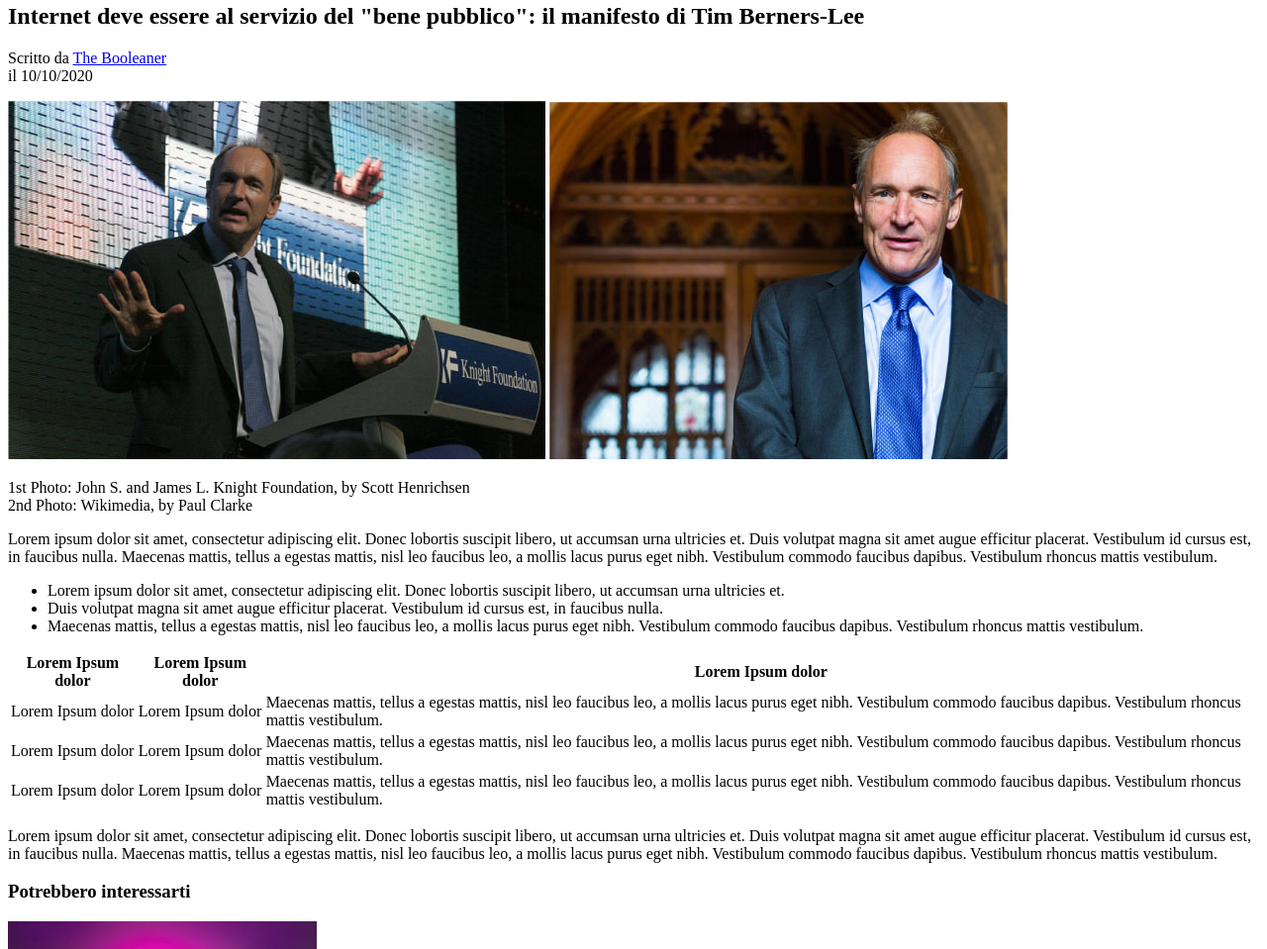
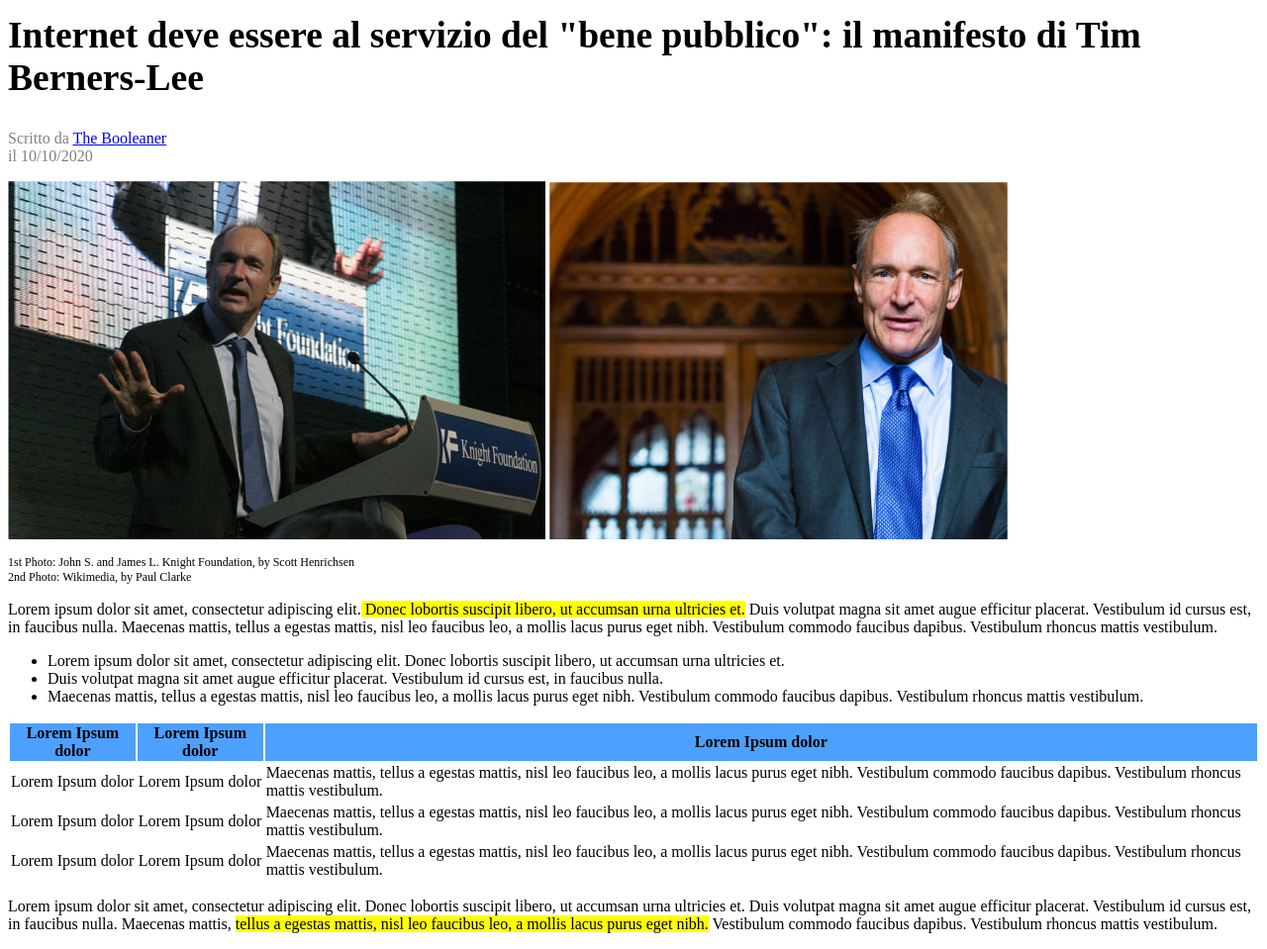
Before and after one commit to MatteD04/html-css-booleaner, a plain HTML site: page index.html in a window 1280 px wide. Shown: the part 350-1309 px from the top of the page at 99% size. Drawn offline with Linux system fonts and the light colour scheme.

Commit message:
feat: add style to the page

```diff
--- a/index.html
+++ b/index.html
@@ -4,6 +4,8 @@
     <meta charset="UTF-8">
     <meta name="viewport" content="width=device-width, initial-scale=1.0">
     <title>The Booleaner</title>
+    <link rel="stylesheet" href="./style.css">
+
 </head>
 <body>
     <!--header-->
@@ -13,30 +15,42 @@
     <!--/header-->
     <main>
         <section>
-            <h1>Internet deve essere al servizio del "bene pubblico": il manifesto di Tim Berners-Lee</h1>
-         <div class="caption">
+              <div class="h1">
+                <h1>Internet deve essere al servizio del "bene pubblico": il manifesto di Tim Berners-Lee</h1>
+              </div>
+
+         <span class="paragraph">
             <p>Scritto da <a href="https://boolean.careers/?utm_source=google&utm_campaign=it_search_brand&utm_medium=cpc&utm_content=boolean&utm_term=boolean&gad_source=1&gclid=CjwKCAiAtt2tBhBDEiwALZuhACY2_YhQmcJgZEgdUIG9evhJb7zpE8XmGC__uN30vSmhThiirq6cSRoC82AQAvD_BwE"> The Booleaner</a> <br> il 10/10/2020</p>
-         </div>
+         </span>
+
          <img src="./img/tim-1.jpg" alt="Tim Berners">
          <img src="./img/tim-2.jpg" alt="Tim Berners">
-         <div class="caption 2">
+
+         <div class="caption2">
             <p>1st Photo: John S. and James L. Knight Foundation, by Scott Henrichsen <br> 2nd Photo: Wikimedia, by Paul Clarke</p>
          </div>
+
         </section>
+
         <section>
-         <p>Lorem ipsum dolor sit amet, consectetur adipiscing elit. Donec lobortis suscipit libero, ut accumsan urna ultricies et.
+
+         <p>Lorem ipsum dolor sit amet, consectetur adipiscing elit.<span class="giallo"> Donec lobortis suscipit libero, ut accumsan urna ultricies et.</span>
           Duis volutpat magna sit amet augue efficitur placerat. Vestibulum id cursus est, in faucibus nulla.
           Maecenas mattis, tellus a egestas mattis, nisl leo faucibus leo, a mollis lacus purus eget nibh.
           Vestibulum commodo faucibus dapibus. Vestibulum rhoncus mattis vestibulum.
          </p>
+
          <ul>
             <li>Lorem ipsum dolor sit amet, consectetur adipiscing elit. Donec lobortis suscipit libero, ut accumsan urna ultricies et.</li>
             <li>Duis volutpat magna sit amet augue efficitur placerat. Vestibulum id cursus est, in faucibus nulla.</li>
             <li>Maecenas mattis, tellus a egestas mattis, nisl leo faucibus leo, a mollis lacus purus eget nibh.
                 Vestibulum commodo faucibus dapibus. Vestibulum rhoncus mattis vestibulum.</li>
          </ul>
+
         </section>
+
         <section>
+
          <table>
              <thead>
                 <tr>
@@ -66,15 +80,20 @@
                 </tr>
              </tbody>
          </table>
+
          <p>Lorem ipsum dolor sit amet, consectetur adipiscing elit. Donec lobortis suscipit libero, ut accumsan urna ultricies et.
             Duis volutpat magna sit amet augue efficitur placerat. Vestibulum id cursus est, in faucibus nulla.
-            Maecenas mattis, tellus a egestas mattis, nisl leo faucibus leo, a mollis lacus purus eget nibh.
+            Maecenas mattis, <span class="giallo">tellus a egestas mattis, nisl leo faucibus leo, a mollis lacus purus eget nibh.</span>
             Vestibulum commodo faucibus dapibus. Vestibulum rhoncus mattis vestibulum.</p>
+
         </section>
+
         <section>
+
             <h3>Potrebbero interessarti</h3>
             <img src="./img/monitor.jpg" alt="monitor MAC"> <br>
             <img src="./img/graph.jpg" alt="grafico">
+
         </section>
     </main>
 </body>
--- a/style.css
+++ b/style.css
@@ -1,3 +1,31 @@
 img {
     background-image: url(./img/pattern.png);
 }
+
+header{
+    background-color: #4EA0FF;
+}
+
+.h1{
+    font-size: 25px;
+}
+
+.paragraph{
+    color: #808080;
+}
+
+.caption2{
+    font-size: 12px;
+}
+
+.giallo{
+    background-color: yellow;
+}
+
+thead{
+    background-color: #4EA0FF;
+}
+
+h3{
+    color:#808080;
+}
```
